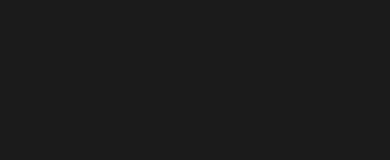
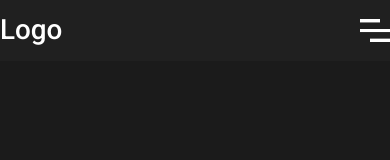
Before and after one commit to NadiasCodes/Figma-Design-Into-Code---Photograpgy-Portfolio, a React (Vite) app: page / in a window 390 px wide. Shown: the top 160 px of the page. Built offline with nearby package versions, Linux system fonts and the light colour scheme.

Commit message:
created the navbar, customized it and made it responsive for smaller devices

```diff
--- a/src/App.jsx
+++ b/src/App.jsx
@@ -1,6 +1,6 @@
 import React from "react";
 import Hero from "./Components/Hero/Hero";
-import { Navbar } from "react-bootstrap";
+import Navbar from "./Components/Navbar/Navbar";
 
 function App() {
   return (
--- a/src/Components/Navbar/Navbar.css
+++ b/src/Components/Navbar/Navbar.css
@@ -0,0 +1,73 @@
+nav {
+  display: flex;
+  width: 100%;
+  color: #ffffff;
+  background-color: var(--main-color);
+  position: fixed;
+  left: 0;
+  top: 0;
+  align-items: center;
+  justify-content: space-between;
+  z-index: 10;
+  padding: 16px 18px;
+}
+
+nav ul li {
+  display: inline-block;
+  margin: 5px 20px;
+  font-size: 16px;
+}
+
+.nav-container h1 {
+  filter: blur(4);
+  filter: drop-shadow(25% #000000);
+}
+
+.menu-icon {
+  display: none;
+}
+li {
+  transition: 1s;
+}
+
+li:hover {
+  color: rgb(228, 225, 216);
+  transform: translateY(-6px);
+  cursor: pointer;
+}
+
+@media (max-width: 700px) {
+  nav {
+    padding: 15px 0;
+  }
+  nav ul {
+    position: fixed;
+    top: 0;
+    right: 0;
+    bottom: 0;
+    position: fixed;
+    top: 0;
+    right: 0;
+    bottom: 0;
+    background-color: var(--second-color);
+    bottom: 0;
+    z-index: -1;
+    width: 200px;
+    padding-top: 50px;
+    transition: 0.5s;
+  }
+  nav ul li {
+    display: block;
+    margin: 25px 40px;
+  }
+
+  .menu-icon {
+    display: block;
+    width: 30px;
+    cursor: pointer;
+  }
+
+  .hide-mobile-menu {
+    right: -200px;
+  }
+}
--- a/src/Components/Navbar/Navbar.jsx
+++ b/src/Components/Navbar/Navbar.jsx
@@ -1,11 +1,24 @@
-import React from 'react'
+import React, { useState } from "react";
+import MenuIcon from "../../assets/menu-icon.png";
+import "./Navbar.css";
 
 const Navbar = () => {
+  const [mobileMenu, setMobileMenu] = useState(false);
+  const toggleMenu = () => {
+    mobileMenu ? setMobileMenu(false) : setMobileMenu(true);
+  };
   return (
-    <div>
+    <nav className="nav-container">
+      <h1 className="nav-h1">Logo</h1>
+      <ul className={mobileMenu ? "" : "hide-mobile-menu"}>
+        <li>Home</li>
+        <li>About</li>
+        <li>Gallery</li>
+        <li>Contact</li>
+      </ul>
+      <img src={MenuIcon} className="menu-icon" onClick={toggleMenu} />
+    </nav>
+  );
+};
 
-    </div>
-  )
-}
-
-export default Navbar
+export default Navbar;
```
Also changed, not shown: src/assets/menu-icon.png (added).
